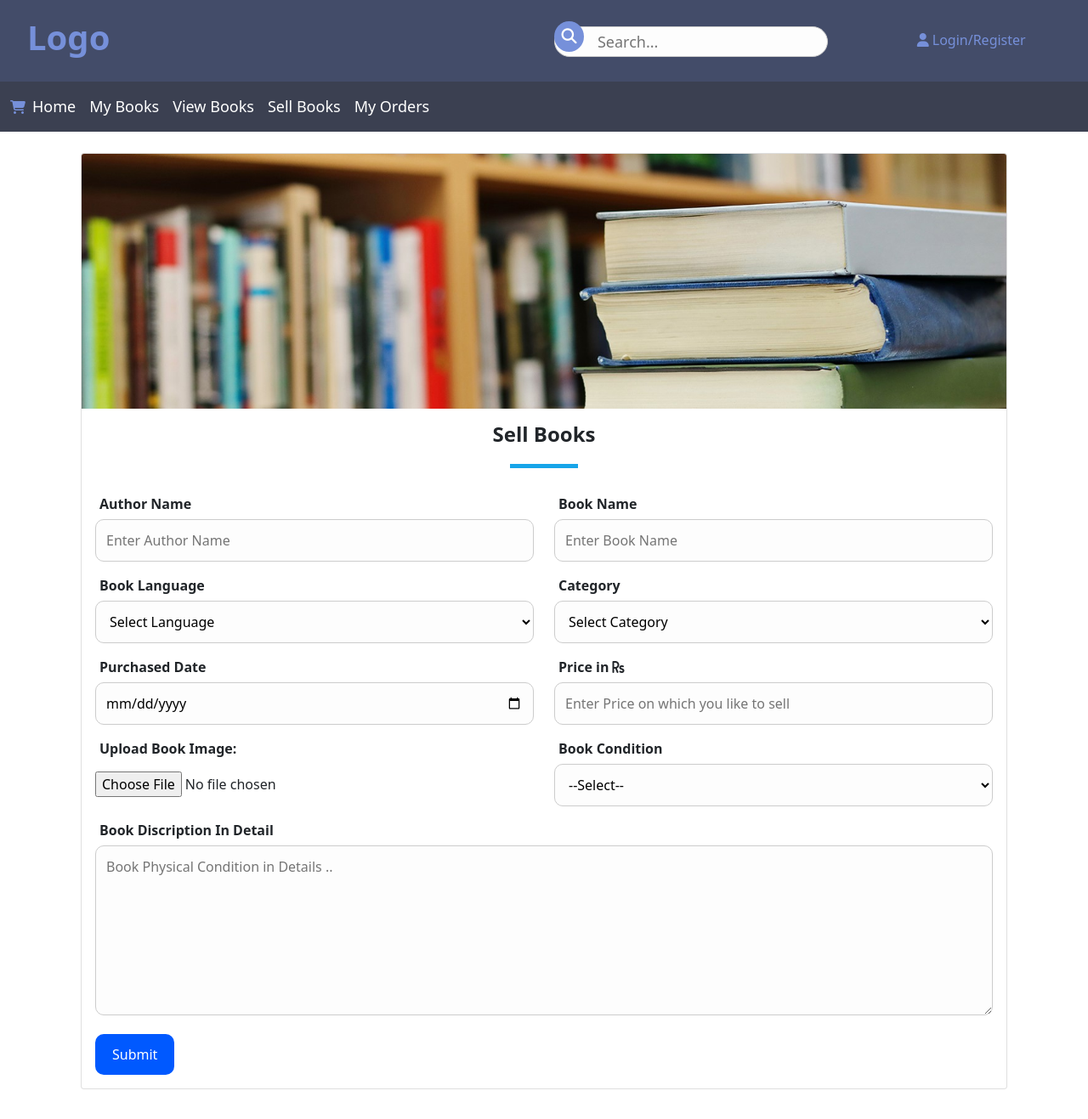
After one commit to jatin527/Secondhand-Book-Buying-Selling-Portal, a Django app: template BookPortal/templates/sell_books.html in a window 1280 px wide. The commit adds this page. Shown: the whole page at 85% size. Run offline with Django 3.2, Linux system fonts and the light colour scheme; the template is opened without the code that fills it, so the values that code supplies are empty; some libraries are stand-ins or nearby versions.

Commit message:
sell_page navbar static folder update

```diff
--- /dev/null
+++ b/BookPortal/static/css/sell_books.css
@@ -0,0 +1,50 @@
+
+input[type=text],input[type=date], select, textarea {
+    width: 100%;
+    padding: 12px;
+    border: 1px solid #ccc;
+    border-radius: 10px;
+    box-sizing: border-box;
+    margin-top: 6px;
+    margin-bottom: 16px;
+    resize: vertical;
+    background-color: rgb(253, 253, 253);
+}
+
+input[type=submit] {
+    background-color: #0059ff;
+    color: white;
+    padding: 12px 20px;
+    border: none;
+    border-radius: 10px;
+    cursor: pointer;
+}
+
+input[type=submit]:hover {
+    background-color: #2c67d4;
+}
+
+.container {
+    border-radius: 5px;
+    padding: 25px;
+}
+
+form div div label{
+    padding-left: 5px;
+    font-weight: bold;
+}
+.main_heading,.sub_head {
+	position: relative;
+    font-weight: bold;
+	margin-bottom: 30px;
+}
+
+.main_heading::after {
+	content: "";
+    align-tracks:unset;
+	display: block;
+	margin: 20px auto 0;
+	width: 80px;
+	height: 5px;
+	background: #17a5e9;
+}
--- a/BookPortal/templates/navbar.html
+++ b/BookPortal/templates/navbar.html
@@ -5,10 +5,10 @@
     <meta charset="UTF-8">
     <meta name="viewport" content="width=device-width, initial-scale=1.0">
     <title>Books</title>
-    <link rel="stylesheet" href="../assets/css/bootstrap.css">
+    <link rel="stylesheet" href="../static/css/bootstrap.css">
     <link rel="stylesheet" href="../static/css/navbar.css">
     <script src="https://kit.fontawesome.com/5a485982fd.js" crossorigin="anonymous"></script>
-    <script src="../assets/js/bootstrap.js"></script>
+    <script src="../static/js/bootstrap.js"></script>
 </head>
 
 <body>
--- /dev/null
+++ b/BookPortal/templates/sell_books.html
@@ -0,0 +1,162 @@
+<!DOCTYPE html>
+<html lang="en">
+
+<head>
+    <meta charset="UTF-8">
+    <meta http-equiv="X-UA-Compatible" content="IE=edge">
+    <meta name="viewport" content="width=device-width, initial-scale=1.0">
+    <title>Books</title>
+    <link rel="stylesheet" href="../static/css/bootstrap.css">
+    <link rel="stylesheet" href="../static/css/navbar.css">
+    <link rel="stylesheet" href="../static/css/sell_books.css">
+    <script src="https://kit.fontawesome.com/5a485982fd.js" crossorigin="anonymous"></script>
+    <script src="https://kit.fontawesome.com/5a485982fd.js" crossorigin="anonymous"></script>
+    <script src="../static/js/bootstrap.js"></script>
+</head>
+
+<body>
+    <div class="container-fluid">
+        <div class="row row1">
+            <div class="col-5">
+                <h1 class="logo">
+                    <a href="#">
+                        Logo
+                    </a>
+                </h1>
+            </div>
+            <div class="col-1"></div>
+            <div class="col-4">
+                <div class="search_wrap search_wrap_4">
+                    <div class="search_box">
+                        <div class="btn btn_common">
+                            <i class="fas fa-search"></i>
+                        </div>
+                        <input required type="text" class="input" placeholder="Search...">
+                    </div>
+                </div>
+            </div>
+            <div class="col-2">
+                <a class="user" href="#">
+                    <i class="fas fa-user"></i>
+                    Login/Register
+                </a>
+            </div>
+        </div>
+
+        <div class="row row2">
+            <nav class="navbar navbar-expand-md">
+
+                <button class="navbar-toggler" type="button" data-bs-toggle="collapse"
+                    data-bs-target="#navbarSupportedContent" aria-controls="navbarSupportedContent"
+                    aria-expanded="false" aria-label="Toggle navigation">
+                    <i class="fas fa-bars"></i>
+                </button>
+
+                <a class="ai" href="#">
+                    <i class="fas fa-shopping-cart"></i>
+                </a>
+
+                <div class="collapse navbar-collapse" id="navbarSupportedContent">
+                    <ul class="navbar-nav">
+                        <li class="nav-item">
+                            <a class="nav-link active" href="">Home</a>
+                        </li>
+                        <li class="nav-item">
+                            <a class="nav-link" href="">My Books</a>
+                        </li>
+                        <li class="nav-item">
+                            <a class="nav-link" href="">View Books</a>
+                        </li>
+                        <li class="nav-item">
+                            <a class="nav-link" href="">Sell Books</a>
+                        </li>
+                        <li class="nav-item">
+                            <a class="nav-link" href="">My Orders</a>
+                        </li>
+                        </li>
+                    </ul>
+                </div>
+            </nav>
+        </div>
+    </div>
+    <main>
+        <div class="container">
+            <div class="card">
+                <img class="card-img-top" src="../static/images/books.jpg" alt="Card image cap">
+                <div class="card-body">
+                    <h4 class="card-title text-center main_heading">Sell Books</h4>
+                    <form>
+                        <div class="row">
+                            <div class="col-md">
+                                <label for="aname">Author Name</label>
+                                <input required type="text" id="aname" name="authorname" placeholder="Enter Author Name" >
+                            </div>
+                            <div class="col-md">
+                                <label for="bname">Book Name</label>
+                                <input required type="text" id="bname" name="bookname" placeholder="Enter Book Name">
+                            </div>
+                        </div>
+                        <div class="row">
+                            <div class="col-md">
+                                <label for="blang">Book Language</label>
+                                <select required id="blang" name="blang">
+                                    <option value="" disabled selected>Select Language</option>
+                                    <option value="english">English</option>
+                                    <option value="hindi">Hindi</option>
+                                    <option value="urdu">Urdu</option>
+                                </select>
+                            </div>
+                            <div class="col-md">
+                                <label for="category">Category</label>
+                                <select required id="category" name="category">
+                                    <option value="" disabled selected>Select Category</option>
+                                    <option value="comic">Comic</option>
+                                    <option value="novel">Novel</option>
+                                    <option value="ncert">NCERT</option>
+                                </select>
+                            </div>
+                        </div>
+                        <div class="row">
+                            <div class="col-md">
+                                <label for="pdate">Purchased Date</label>
+                                <input required type="date" id="pdate" name="date">
+                            </div>
+                            <div class="col-md">
+                                <label for="price">Price in <i class="fas fa-rupee-sign"></i></label>
+                                <input required type="text" id="price" name="price"
+                                    placeholder="Enter Price on which you like to sell">
+                            </div>
+                        </div>
+                        <div class="row">
+                            <div class="col-md">
+                                <label for="img" style="margin-bottom: 15px;">Upload Book Image:</label><br>
+                                <input required type="file" id="img" name="img" accept="image/*">
+                            </div>
+                            <div class="col-md">
+                                <label for="bdis">Book Condition</label>
+                                <select required id="bdis" name="bdis">
+                                    <option value="" disabled selected>--Select--</option>
+                                    <option value="vgood">Very Good</option>
+                                    <option value="good">Good</option>
+                                    <option value="bad">Bad</option>
+                                    <option value="poor">Poor</option>
+                                </select>
+                            </div>
+                        </div>
+                        <div class="row">
+                            <div class="col">
+                                <label for="bdisdet">Book Discription In Detail</label>
+                                <textarea id="bdisdet" name="bdisdet" placeholder="Book Physical Condition in Details .."
+                                    style="height:200px"></textarea>
+                            </div>
+                        </div>
+                        <input type="submit" value="Submit">
+                    </form>
+                </div>
+            </div>
+        </div>
+    </main>
+
+</body>
+
+</html>
```
Also changed, not shown: BookPortal/templates/index.html (+81 -13 lines), BookPortal/static/images/books.jpg (added).
